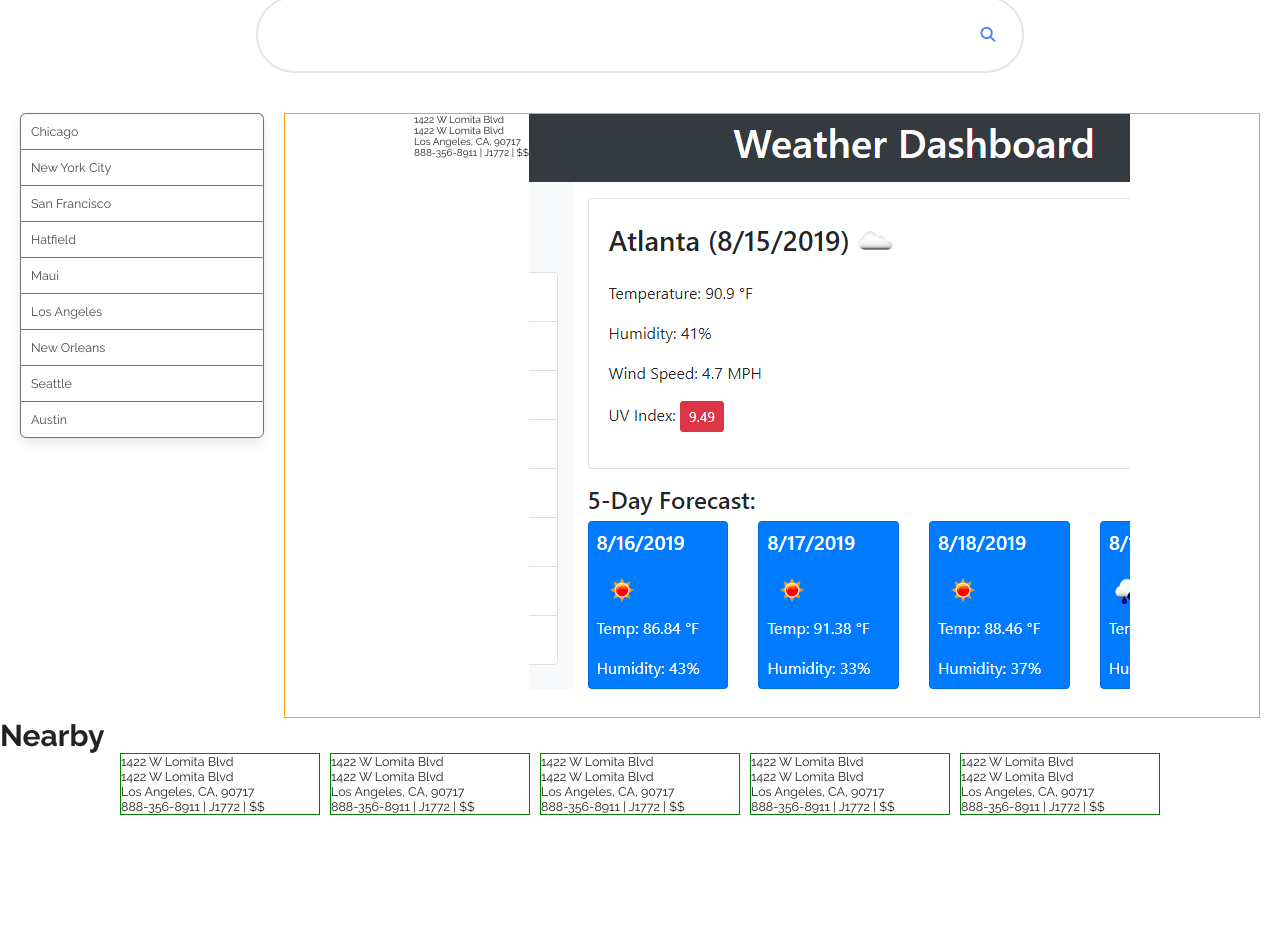
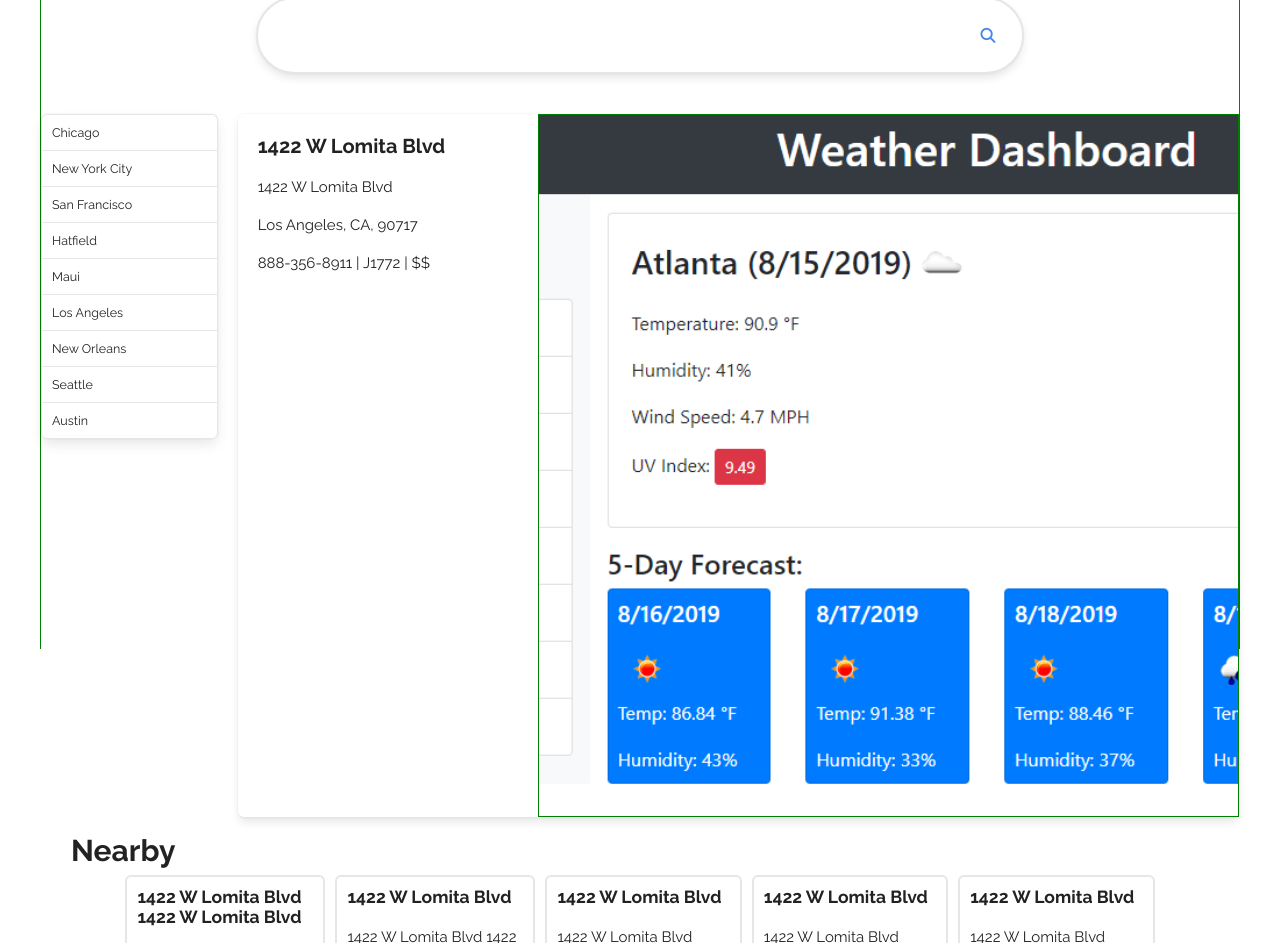
Before and after one commit to espinbrandon49/EV-Station-Location, a website with bundled scripts: page index.html in a window 1280 px wide. Shown: the part 151-1094 px from the top of the page. Built offline with nearby package versions, Linux system fonts and the light colour scheme.

Commit message:
complete layout styling

```diff
--- a/index.html
+++ b/index.html
@@ -5,6 +5,9 @@
   <meta charset="UTF-8">
   <meta http-equiv="X-UA-Compatible" content="IE=edge">
   <meta name="viewport" content="width=device-width, initial-scale=1.0">
+  <link rel="stylesheet" href="https://cdnjs.cloudflare.com/ajax/libs/font-awesome/6.4.2/css/all.min.css"
+    integrity="sha512-z3gLpd7yknf1YoNbCzqRKc4qyor8gaKU1qmn+CShxbuBusANI9QpRohGBreCFkKxLhei6S9CQXFEbbKuqLg0DA=="
+    crossorigin="anonymous" referrerpolicy="no-referrer" />
   <link rel="preconnect" href="https://fonts.googleapis.com">
   <link rel="preconnect" href="https://fonts.gstatic.com" crossorigin>
   <link href="https://fonts.googleapis.com/css2?family=Raleway:wght@300;400;600;700&display=swap" rel="stylesheet" />
@@ -27,7 +30,7 @@
     <div class="logo">
       <i class="fa-solid fa-charging-station"></i> Station Locator
     </div>
-    <form id="searchBar" class="searchBar" role="search">
+    <form id="searchBar" class="searchBar box" role="search">
       <input id="search" type="text" autocomplete="off" role="searchbox" />
       <div id="clear" class="none button clear" role="button" tabindex="0">
         <i class="fas fa-times"></i>
@@ -37,7 +40,6 @@
       </button>
     </form>
   </section>
-
 
   <!-- ONLY SAVE CITY NAME OR ZIPCODE NOT NAME -->
   <section class="saved-map">
@@ -53,15 +55,15 @@
       <li class="savedLocations-item">Austin</li>
     </ul>
 
-    <div class="mapDisplay">
+    <div class="mapDisplay box">
       <div id="mapDisplayCard" class="mapDisplay-card">
-        <p class="mapDisplay-card-item">1422 W Lomita Blvd</p>
+        <p class="mapDisplay-card-item mapDisplay-card-name">1422 W Lomita Blvd </p>
         <p class="mapDisplay-card-item">1422 W Lomita Blvd</p>
         <p class="mapDisplay-card-item">Los Angeles, CA, 90717</p>
         <p class="mapDisplay-card-item">888-356-8911 | J1772 | $$</p>
       </div>
-      <div id="mapDiv">
-        <img src="./assets/images/06-server-side-apis-challenge-demo.png" />
+      <div id="mapDiv" class="mapDisplay-map">
+        <img class="map" src="./assets/images/06-server-side-apis-challenge-demo.png" />
       </div>
     </div>
   </section>
@@ -69,32 +71,32 @@
   <div id='nearby' class="nearby">
     <h2 class="nearby-heading">Nearby</h2>
     <div class="nearby-card-wrapper">
-      <div class="nearby-card">
-        <p class="nearby-card-item">1422 W Lomita Blvd</p>
+      <div class="nearby-card ">
+        <p class="nearby-card-item nearby-card-name">1422 W Lomita Blvd 1422 W Lomita Blvd</p>
         <p class="nearby-card-item" />1422 W Lomita Blvd</p>
         <p class="nearby-card-item" />Los Angeles, CA, 90717</p>
         <p class="nearby-card-item" />888-356-8911 | J1772 | $$</p>
       </div>
       <div class="nearby-card">
-        <p class="nearby-card-item" />1422 W Lomita Blvd</p>
+        <p class="nearby-card-item nearby-card-name" />1422 W Lomita Blvd</p>
+        <p class="nearby-card-item" />1422 W Lomita Blvd 1422 W Lomita Blvd</p>
+        <p class="nearby-card-item" />Los Angeles, CA, 90717</p>
+        <p class="nearby-card-item" />888-356-8911 | J1772 | $$</p>
+      </div>
+      <div class="nearby-card">
+        <p class="nearby-card-item nearby-card-name" />1422 W Lomita Blvd</p>
         <p class="nearby-card-item" />1422 W Lomita Blvd</p>
         <p class="nearby-card-item" />Los Angeles, CA, 90717</p>
         <p class="nearby-card-item" />888-356-8911 | J1772 | $$</p>
       </div>
       <div class="nearby-card">
-        <p class="nearby-card-item" />1422 W Lomita Blvd</p>
+        <p class="nearby-card-item nearby-card-name" />1422 W Lomita Blvd</p>
         <p class="nearby-card-item" />1422 W Lomita Blvd</p>
         <p class="nearby-card-item" />Los Angeles, CA, 90717</p>
         <p class="nearby-card-item" />888-356-8911 | J1772 | $$</p>
       </div>
       <div class="nearby-card">
-        <p class="nearby-card-item" />1422 W Lomita Blvd</p>
-        <p class="nearby-card-item" />1422 W Lomita Blvd</p>
-        <p class="nearby-card-item" />Los Angeles, CA, 90717</p>
-        <p class="nearby-card-item" />888-356-8911 | J1772 | $$</p>
-      </div>
-      <div class="nearby-card">
-        <p class="nearby-card-item" />1422 W Lomita Blvd</p>
+        <p class="nearby-card-item nearby-card-name" />1422 W Lomita Blvd</p>
         <p class="nearby-card-item" />1422 W Lomita Blvd</p>
         <p class="nearby-card-item" />Los Angeles, CA, 90717</p>
         <p class="nearby-card-item" />888-356-8911 | J1772 | $$</p>
@@ -102,10 +104,9 @@
     </div>
   </div>
 
-
   <footer>
     <a href="https://github.com/espinbrandon49/EV-Charging-Station-Locator" target="_blank" id="github">
-      <h1>github link</h1>
+      <h1> <i class="fa-brands fa-square-github"></i> Code Repository</h1>
     </a>
   </footer>
   <!-- <script src="./js/app.js"></script> -->
--- a/scss/base/_base.scss
+++ b/scss/base/_base.scss
@@ -9,6 +9,11 @@
 html {
   /* html is set to 62.5% so that all REM measurements are based on 10px sizing. 1.5rem = 15px */
   font-size: 62.5%;
+  // @include fullSpace(1200px);
+  max-width: 1200px;
+  height: 100%;
+  border: 1px solid green;
+  margin: 0 auto;
 }
 
 html,
@@ -16,9 +21,12 @@ body {
   background-color: $background-color;
   color: $font-color;
   font-family: "Raleway", sans-serif;
-  @include fullSpace;
 }
 
+.body {
+  // @include fullSpace;
+  //  border: 1px solid green;
+}
 .none {
   display: none;
 }
--- a/scss/base/_customBox.scss
+++ b/scss/base/_customBox.scss
@@ -2,7 +2,7 @@
   background-color: white;
   border-radius: 6px;
   box-shadow: 0 0.5em 1em -0.125em rgba(10, 10, 10, 0.1), 0 0px 0 1px rgba(10, 10, 10, 0.02);
-  color: #4a4a4a;
+  // color: #4a4a4a;
   display: block;
   // padding: 1.25rem;
 }
--- /dev/null
+++ b/scss/components/_footer.scss
@@ -0,0 +1,15 @@
+body footer {
+  // border: 1px solid green;
+  text-align: center;
+  padding-top: 37px;
+
+  a {
+    text-decoration: none;
+    color: $search-bar-border;
+
+    &:hover {
+      color: #afafaf;
+      font-size: 105%;
+    }
+  }
+}
--- a/scss/components/_mapDisplay.scss
+++ b/scss/components/_mapDisplay.scss
@@ -1,3 +1,23 @@
 .mapDisplay {
-  // border: 1px solid blue;
+  border-bottom: 0.1em solid $search-bar-border;
+
+  &-card {
+    font-size: 1.5rem;
+    padding: 10px;
+
+    &-name {
+      font-size: 2rem;
+      overflow-wrap: break-word;
+      // text-align: center;
+      font-weight: 700;
+    }
+
+    &-item {
+      padding: 1rem;
+    }
+  }
 }
+
+.map {
+  width: 100%;
+}
--- a/scss/components/_nearby.scss
+++ b/scss/components/_nearby.scss
@@ -1,19 +1,29 @@
 .nearby {
+  &-heading {
+    font-size: 3em;
+    padding: 0.5em 0 0.25em 1em;
+  }
+
   &-card-wrapper {
     gap: 10px;
-    // flex-wrap: wrap !important;
-  }
-
-  &-heading {
-    // padding: 1.5rem 0;
-    font-size: 3em;
+    flex-wrap: wrap !important;
   }
 
   &-card {
-    font-size: 1.25rem;
-    width: 200px;
-    // height: 200px;
-    // line-height: 3rem;
-    // padding: 5px;
+    border: 2px solid $search-bar-border;
+    border-radius: 6px;
+    max-width: 200px;
+    height: 250px;
+
+    &-name {
+      font-size: 1.75rem !important;
+      font-weight: 700;
+    }
+
+    & p {
+      font-size: 1.5rem;
+      line-height: 2rem;
+      padding: 10px;
+    }
   }
 }
--- a/scss/components/_savedLocations.scss
+++ b/scss/components/_savedLocations.scss
@@ -2,7 +2,7 @@
   font-size: 1.25em;
 
   & li:last-child {
-    border-bottom: 0.1em solid $stats-color !important;
+    border-bottom: 0.1em solid $search-bar-border;
     border-bottom-left-radius: 6px;
     border-bottom-right-radius: 6px;
   }
@@ -13,7 +13,7 @@
   }
 
   &-item {
-    border: 0.1em solid $stats-color;
+    border: 0.1em solid $search-bar-border;
     width: 100%;
     padding: 10px;
     border-bottom: none;
--- a/scss/components/_searchEntry.scss
+++ b/scss/components/_searchEntry.scss
@@ -1,5 +1,5 @@
 .searchEntry {
-  @include flexPosition(flex-start, center, column);
+  // @include flexPosition(flex-start, center, column);
   padding: 40px 0;
   // margin-bottom: 15rem;
 
--- a/scss/layout/_layout.scss
+++ b/scss/layout/_layout.scss
@@ -1,23 +1,40 @@
+.searchEntry {
+  // border: 1px solid green;
+  @include flexPosition(center, center, column);
+}
+
 .saved-map {
-  @include flexPosition(flex-start, flex-start, row);
-  margin: 0 2rem;
+  // border: 1px solid green;
+  // @include flexPosition(space-between, flex-start, row);
+  border-radius: 6px;
+  display: flex;
   gap: 2rem;
 }
 
 .savedLocations {
-  @include fullSpace(20%);
-  @include flexPosition(flex-start, flex-start, column);
+  @include fullSpace(15%);
+  // @include flexPosition(flex-start, flex-start, column);
 }
 
 .mapDisplay {
-  @include flexPosition(center, flex-start, row);
-  @include fullSpace(80%);
-  border: 1px solid orange;
+  // @include flexPosition(flex-start, flex-start, row);
+  display: flex;
+  @include fullSpace(85%);
+
+  &-card {
+    @include fullSpace(30%);
+  }
+
+  &-map {
+    @include fullSpace(70%);
+    border: 1px solid green;
+  }
 }
 
 .nearby {
   @include flexPosition(flex-start, flex-start, column);
   @include fullSpace;
+  // border: 1px solid green;
 
   &-card-wrapper {
     @include flexPosition(center, flex-start, row);
@@ -25,7 +42,6 @@
   }
 
   &-card {
-    border: 1px solid green;
     @include flexPosition(flex-start, flex-start, column);
   }
 }
--- a/scss/main.scss
+++ b/scss/main.scss
@@ -10,3 +10,4 @@
 @import "./components/savedLocations";
 @import "./components/nearby";
 @import "./components/mapDisplay";
+@import "./components/footer";
```
Also changed, not shown: css/abstracts/variables.css (added), css/main.css.
